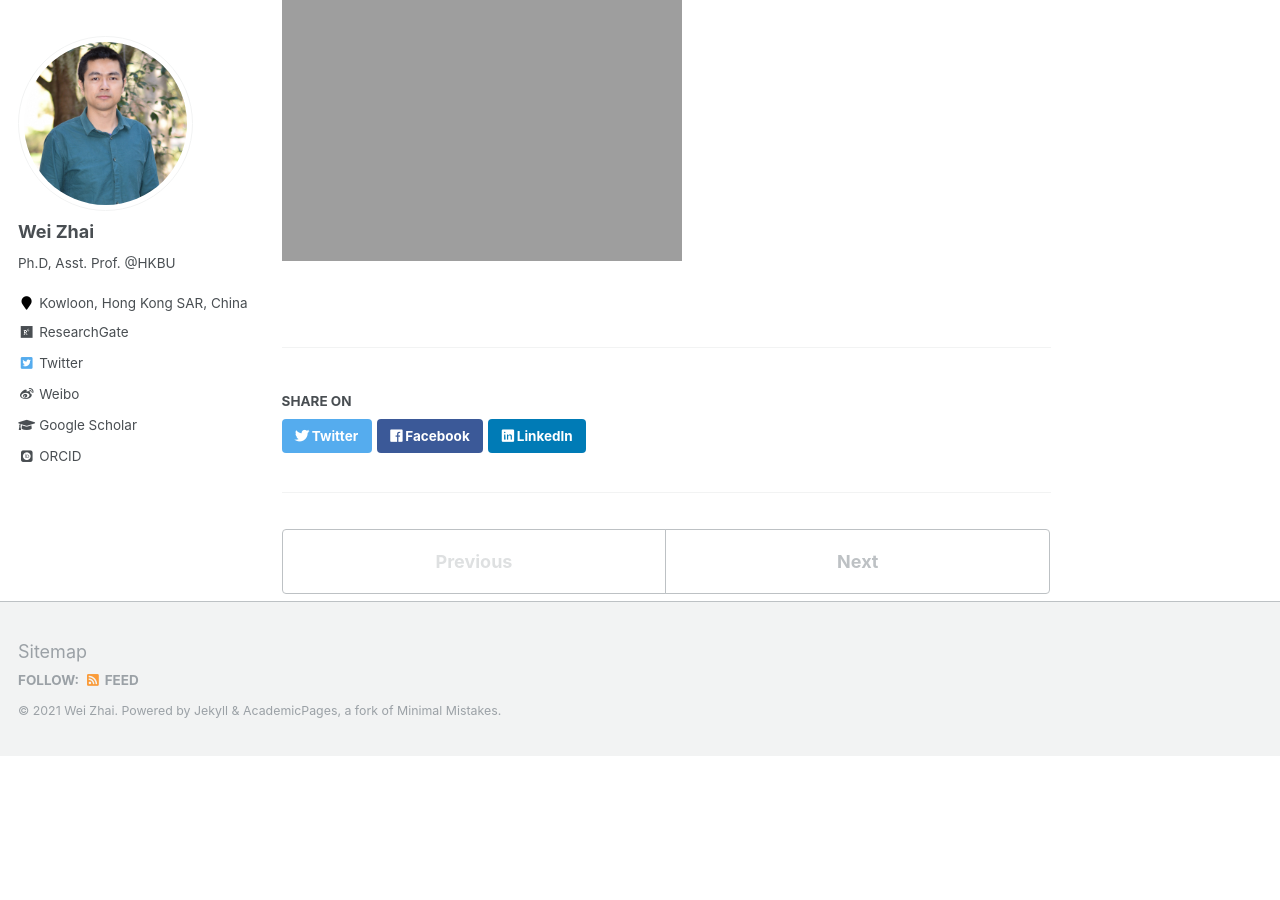
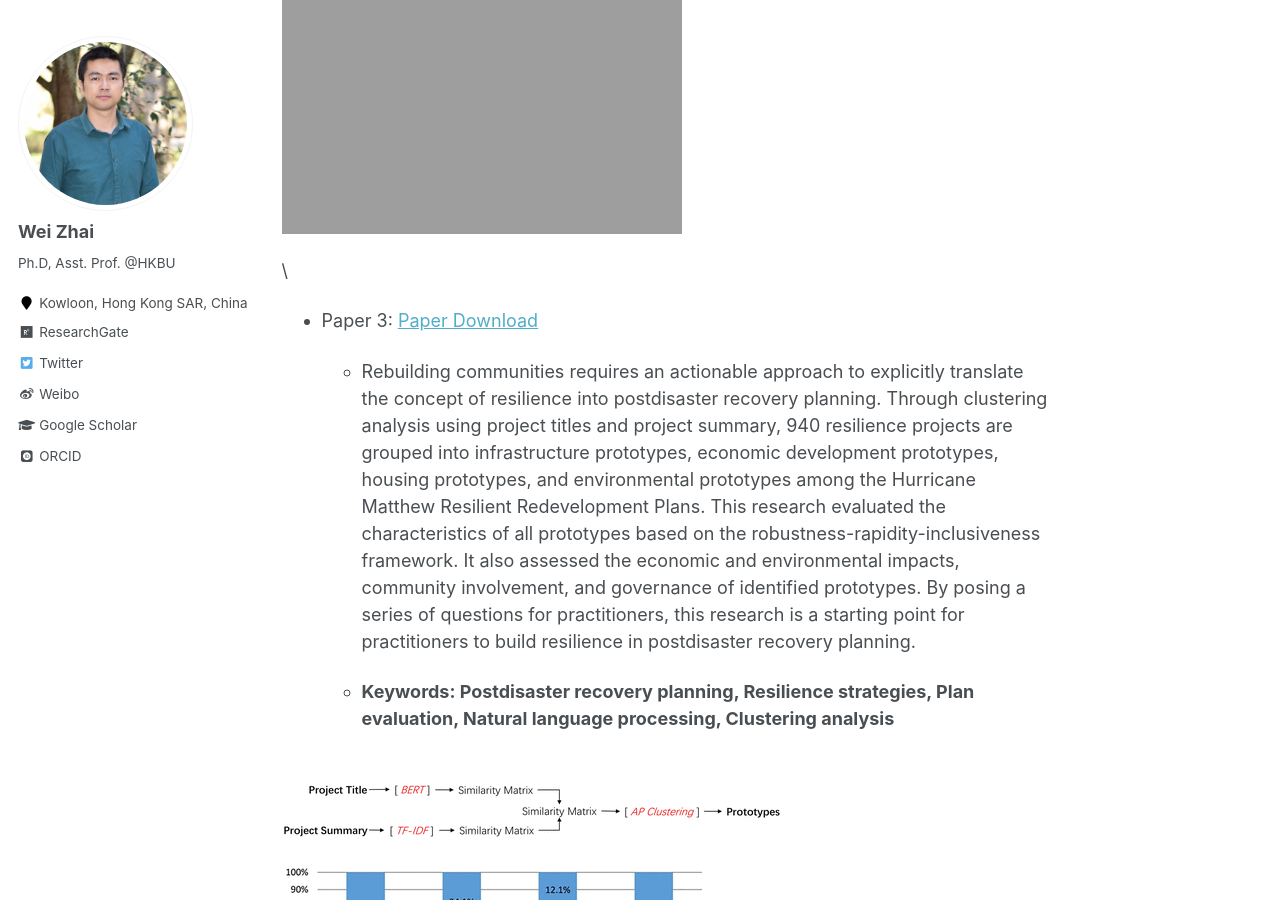
Before and after one commit to skywalkerzhai/weizhai.github.io, a Jekyll site: the page built from _portfolio/portfolio-1.md, in a window 1280 px wide and 900 px high, scrolled down 2647 px. Built offline with Jekyll 4.4.1, drawn with Linux system fonts in a browser that asks for light colours; some web fonts are replaced; before the commit the page ends 3403 px from its top, so only the background shows below that.

Commit message:
Update portfolio-1.md

```diff
--- a/_portfolio/portfolio-1.md
+++ b/_portfolio/portfolio-1.md
@@ -13,7 +13,7 @@
 <iframe width="560" height="315" src="https://www.youtube-nocookie.com/embed/nGs48HGnRN4" frameborder="0" allow="accelerometer; autoplay; encrypted-media; gyroscope; picture-in-picture" allowfullscreen></iframe>
 
 \
-\
+
 
 * Paper 2: [Examine the effects of neighborhood equity on disaster situational awareness: Harness machine learning and geotagged Twitter data](https://doi.org/10.1016/j.ijdrr.2020.101611)
   * A disaster-resilient city should address social inequity in all its forms. Complete, accurate, and up-to-the-minute situational awareness (SA) can help disaster relief organizations stabilize the dangers and prevent further losses in poor and ethnic minority neighborhoods. However, the lapse of months or years of survey data could lead to biases since retrospective studies are affected by the emotional status at the time of the survey. To address this, we aim to examine the effects of neighborhood equity on SA in a hurricane event using geotagged Twitter data. We adopted the sentiment analysis, convolutional neural network (CNN) model and latent Dirichlet allocation (LDA) model to reflect SA in Hurricane Florence. The multinomial logit regression model reveals that the tweet originated from a poor neighborhood has a higher probability of being more negative, compared to being neutral. Also, we surprisingly found that the sentiment of a tweet in a black neighborhood could be less likely to be negative. Another novel finding is that black neighborhoods could discuss the hurricane with a positive attitude while poor neighborhoods are more concerned about the work during the hurricane. This study shows that, by incorporating with aggregated sociodemographic data, geotagged Twitter data can also be used to understand disaster SA from the perspective of social equity.
@@ -22,3 +22,14 @@
 
 <br/><img src='https://skywalkerzhai.github.io/weizhai.github.io/images/twitter_framework.jpg'> \
 <br/><img src='https://skywalkerzhai.github.io/weizhai.github.io/images/twitter_DL.jpg'>
+
+\
+
+* Paper 3: [Paper Download](https://doi.org/10.1177/0739456X211048928)
+
+  * Rebuilding communities requires an actionable approach to explicitly translate the concept of resilience into postdisaster recovery planning. Through clustering analysis using project titles and project summary, 940 resilience projects are grouped into infrastructure prototypes, economic development prototypes, housing prototypes, and environmental prototypes among the Hurricane Matthew Resilient Redevelopment Plans. This research evaluated the characteristics of all prototypes based on the robustness-rapidity-inclusiveness framework. It also assessed the economic and environmental impacts, community involvement, and governance of identified prototypes. By posing a series of questions for practitioners, this research is a starting point for practitioners to build resilience in postdisaster recovery planning.
+
+  * **Keywords: Postdisaster recovery planning, Resilience strategies, Plan evaluation, Natural language processing, Clustering analysis**
+
+<br/><img src='https://skywalkerzhai.github.io/weizhai.github.io/images/plan NLP.gif'> \
+<br/><img src='https://skywalkerzhai.github.io/weizhai.github.io/images/plan results.gif'>
```
